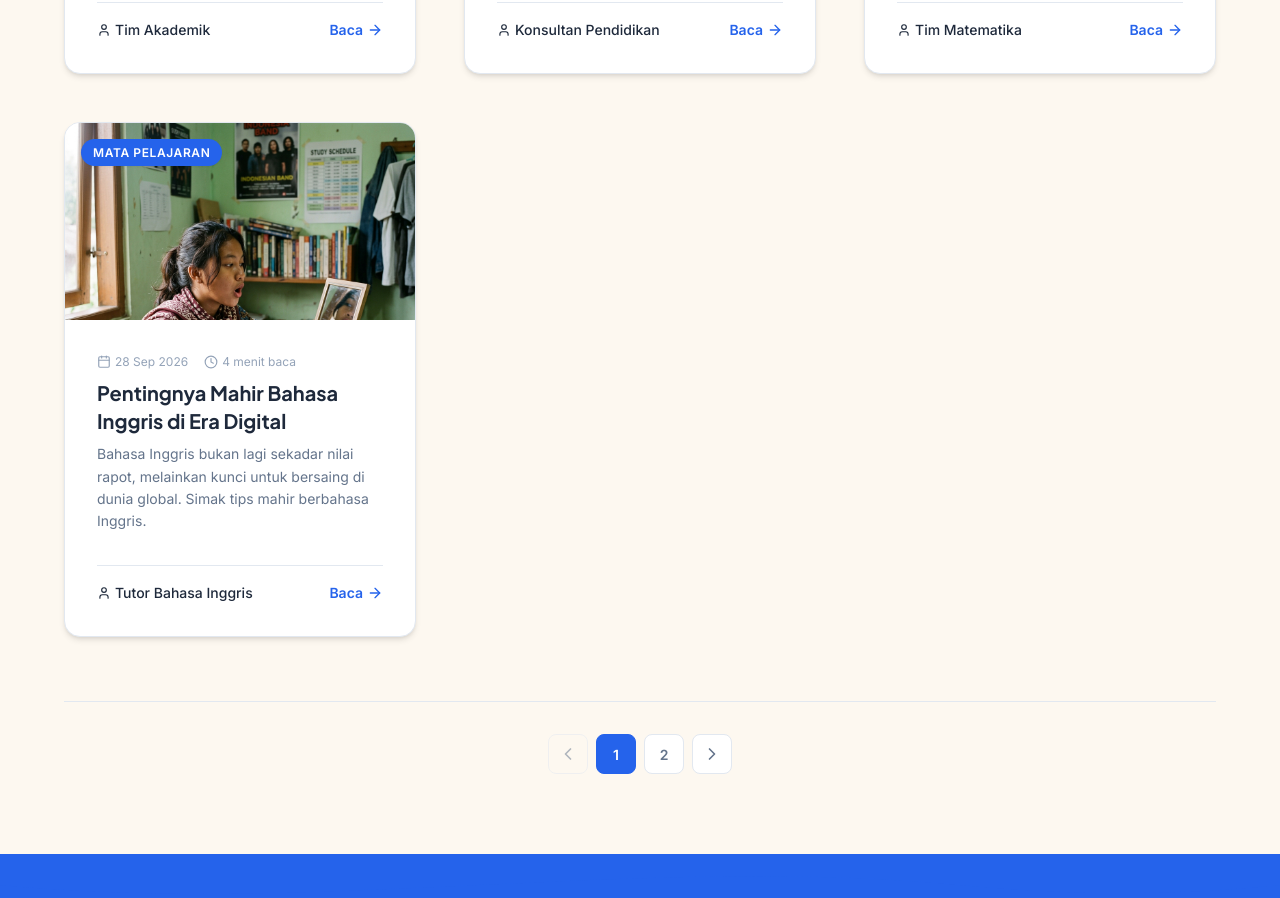
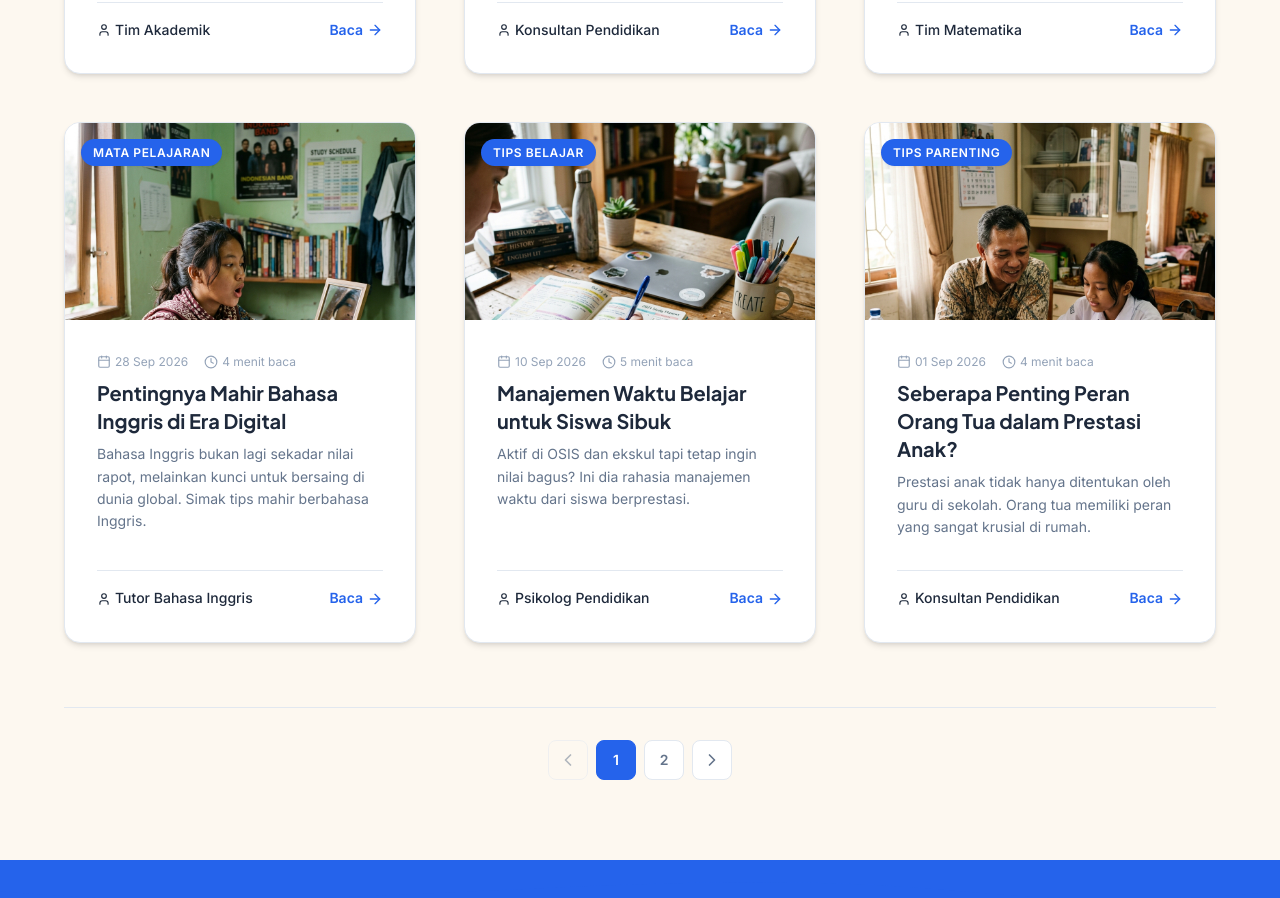
Before and after one commit to doni-wahyudi/bimbel_junior, a React (Vite) app: page /blog in a window 1280 px wide. Shown: the part 880-1778 px from the top of the page. Built offline with nearby package versions, Linux system fonts and the light colour scheme.

Commit message:
Fix badge date overlap in gallery lightbox, set postsPerPage to 6, and add 2 educational articles with images

```diff
--- a/src/data/blog.js
+++ b/src/data/blog.js
@@ -171,5 +171,59 @@ Bimbel Junior selalu mengirimkan laporan perkembangan siswa secara berkala kepad
     category: 'Tips Parenting',
     readTime: '4 menit baca',
     image: `${cleanBaseUrl}images/blog_6.jpg`
+  },
+  {
+    id: 'pentingnya-belajar-kelompok',
+    title: 'Pentingnya Belajar Kelompok (Study Group) untuk Meningkatkan Pemahaman Siswa',
+    slug: 'pentingnya-belajar-kelompok',
+    excerpt: 'Belajar kelompok bukan sekadar ajang mengobrol. Jika dilakukan dengan benar, metode ini sangat efektif untuk menguasai materi sulit.',
+    content: `
+# Pentingnya Belajar Kelompok (Study Group) untuk Siswa
+
+Belajar secara mandiri memang baik, namun belajar kelompok (study group) menawarkan dimensi pembelajaran yang berbeda. Melalui diskusi, siswa dapat saling melengkapi pemahaman dan memecahkan soal-soal sulit bersama-sama.
+
+## 1. Menjelaskan Materi Melatih Pemahaman
+Salah satu cara terbaik untuk memahami suatu konsep adalah dengan menjelaskannya kepada orang lain. Saat seorang siswa menjelaskan materi kepada temannya yang belum paham, otaknya secara aktif menyusun kembali informasi tersebut secara terstruktur, memperkuat ingatannya sendiri.
+
+## 2. Mendapatkan Sudut Pandang Baru
+Setiap orang memiliki cara berpikir dan memecahkan masalah yang unik. Dalam belajar kelompok, Anda bisa melihat bagaimana teman Anda menyelesaikan sebuah soal matematika dengan rumus atau logika yang lebih cepat dan kreatif.
+
+## 3. Meningkatkan Motivasi Belajar
+Belajar sendirian terkadang membosankan dan memicu kantuk. Belajar bersama teman-teman yang memiliki visi prestasi yang sama akan memicu semangat belajar dan meminimalisir kebiasaan menunda-nunda (prokrastinasi).
+
+Di **Bimbel Junior**, kami menerapkan sistem kelas interaktif interdisipliner di mana siswa didorong untuk aktif berdiskusi dan saling membantu di bawah bimbingan langsung tutor berpengalaman.
+    `,
+    date: '25 Agt 2026',
+    author: 'Tim Akademik',
+    category: 'Tips Belajar',
+    readTime: '4 menit baca',
+    image: `${cleanBaseUrl}images/blog_7.png`
+  },
+  {
+    id: 'menghadapi-ujian-tanpa-stres',
+    title: 'Menghadapi Ujian Tanpa Stres: Tips Regulasi Emosi bagi Pelajar',
+    slug: 'menghadapi-ujian-tanpa-stres',
+    excerpt: 'Ujian sering kali memicu kecemasan yang berlebihan pada siswa. Pelajari langkah-langkah praktis untuk tetap tenang dan fokus.',
+    content: `
+# Menghadapi Ujian Tanpa Stres: Tips Regulasi Emosi
+
+Kecemasan saat menghadapi ujian adalah hal yang wajar. Namun, kecemasan yang berlebihan (*exam anxiety*) dapat mengganggu konsentrasi dan memicu fenomena "blank" saat membaca soal. Berikut adalah tips agar Anda bisa menghadapi ujian dengan tenang.
+
+## Persiapan yang Matang Adalah Kunci
+Sebagian besar kecemasan berasal dari rasa tidak siap. Belajar dengan sistem SKS (Sistem Kebut Semalam) hanya akan meningkatkan kadar hormon stres (kortisol) di otak Anda. Mulailah mencicil belajar setidaknya dua minggu sebelum ujian.
+
+## Latihan Relaksasi dan Pernapasan
+Ketika merasa panik di ruang ujian, pejamkan mata sejenak, tarik napas dalam-dalam melalui hidung selama 4 detik, tahan selama 4 detik, lalu hembuskan perlahan melalui mulut selama 4 detik. Latihan ini secara instan menurunkan detak jantung dan mengirimkan sinyal tenang ke sistem saraf pusat Anda.
+
+## Tidur Cukup Sebelum Hari H
+Banyak siswa mengorbankan tidur malam sebelum ujian untuk belajar. Ini adalah kesalahan besar. Kurang tidur menurunkan fungsi kognitif, daya ingat jangka pendek, dan kemampuan fokus. Pastikan Anda tidur minimal 7-8 jam sebelum hari ujian.
+
+Program review intensif dan simulasi tryout berkala di **Bimbel Junior** dirancang agar siswa terbiasa dengan iklim ujian asli, meminimalkan rasa cemas, dan meningkatkan kepercayaan diri akademik.
+    `,
+    date: '18 Agt 2026',
+    author: 'Konselor Pendidikan',
+    category: 'Tips Belajar',
+    readTime: '5 menit baca',
+    image: `${cleanBaseUrl}images/blog_8.png`
   }
 ];
--- a/src/pages/Blog/BlogPage.jsx
+++ b/src/pages/Blog/BlogPage.jsx
@@ -8,7 +8,7 @@ import './BlogPage.css';
 
 export default function BlogPage() {
   const [currentPage, setCurrentPage] = useState(1);
-  const postsPerPage = 4;
+  const postsPerPage = 6;
 
   const totalPages = Math.ceil(blogPosts.length / postsPerPage);
 
--- a/src/pages/Gallery/GalleryPage.css
+++ b/src/pages/Gallery/GalleryPage.css
@@ -497,6 +497,8 @@
   text-transform: uppercase;
   letter-spacing: 0.04em;
   box-shadow: 0 2px 8px rgba(0, 0, 0, 0.2);
+  flex-shrink: 0;
+  white-space: nowrap;
 }
 
 .gallery-lightbox__card-title {
@@ -525,6 +527,8 @@
   display: flex;
   align-items: center;
   justify-content: space-between;
+  flex-wrap: wrap;
+  gap: var(--space-sm);
   width: 100%;
 }
 
@@ -532,6 +536,8 @@
   font-size: var(--text-xs);
   color: var(--color-text-muted);
   font-weight: 600;
+  flex-shrink: 0;
+  white-space: nowrap;
 }
 
 .gallery-lightbox__card-location {
@@ -619,6 +625,10 @@
     width: 100%;
     max-width: 500px;
     margin-bottom: 80px; /* Space for bottom navigation */
+  }
+
+  .gallery-lightbox__img-container {
+    flex-direction: column;
   }
 
   .gallery-lightbox__img {
```
Also changed, not shown: public/images/blog_7.png (added), public/images/blog_8.png (added).
